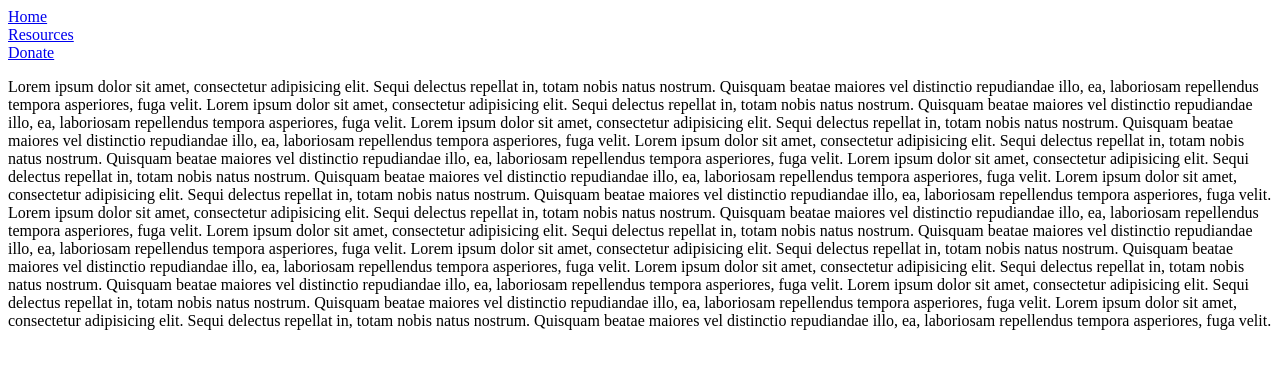
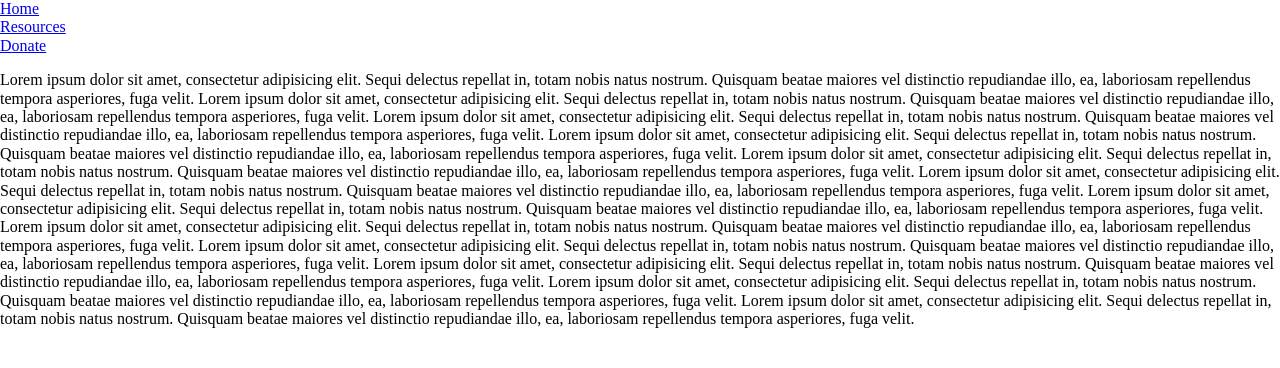
Before and after one commit to nwitte4/hiv, a plain HTML site: page public/index.html in a window 1280 px wide. Drawn offline with nearby package versions, Linux system fonts and the light colour scheme.

Commit message:
link css

```diff
--- a/public/index.html
+++ b/public/index.html
@@ -4,6 +4,8 @@
 <head>
   <meta charset="utf-8">
   <title>HIV</title>
+  <link rel="stylesheet" href="https://cdnjs.cloudflare.com/ajax/libs/normalize/7.0.0/normalize.css">
+  <link rel="stylesheet" href="css/index.css">
 </head>
 
 
```
